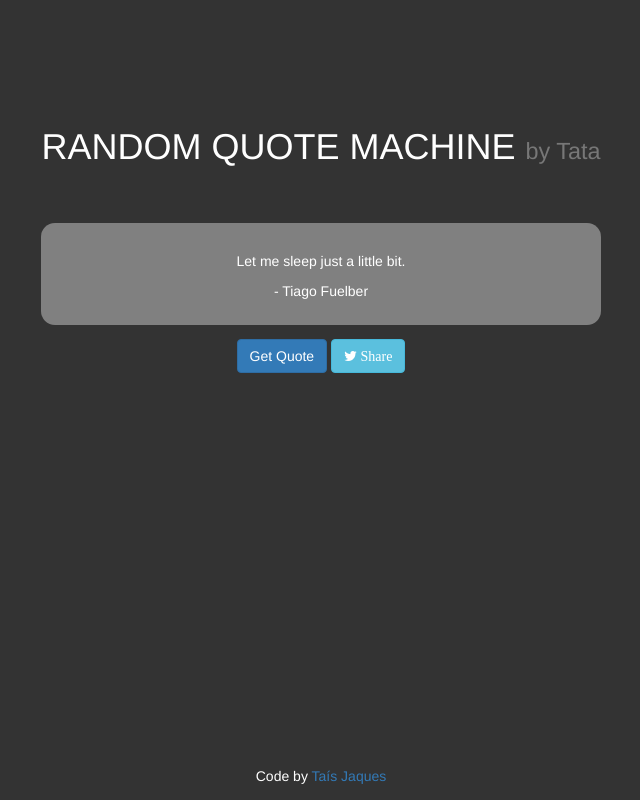
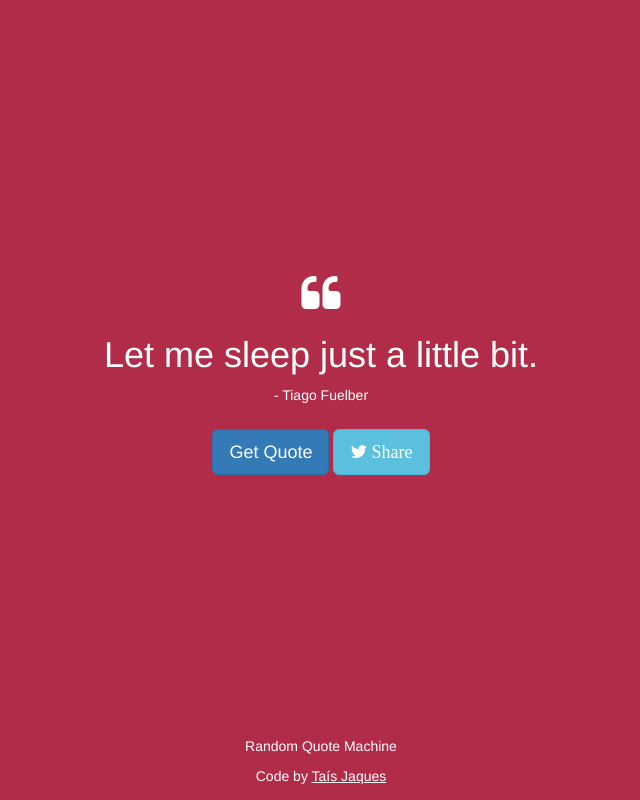
Before and after one commit to jaquestais/random-quote-machine, a plain HTML site: page index.html in a window 1280 px wide. Shown: the whole page, without its empty margins (319-959 px from the left). Drawn offline with nearby package versions, Linux system fonts and the light colour scheme.

Commit message:
Versão CSS rosa

```diff
--- a/index.html
+++ b/index.html
@@ -12,16 +12,22 @@
 <body>
 	<div  class="container-fluid text-center flex">
 		<div>
-			<h1>RANDOM QUOTE MACHINE <small>by Tata</small></h1>
 			<div class="boxQuote">
-				<p class="quote">Let me sleep just a little bit.</p>
+				<i class="fa fa-quote-left fa-3x" aria-hidden="true"></i>
+				<h1 class="quote">Let me sleep just a little bit.</h1>
 				<p class="author"> - Tiago Fuelber</p>
 			</div>
-			<button class="getQuote btn btn-primary">Get Quote</button>
-			<a role="button" class="twitter-share-button btn btn-info" href=""><i class="fa fa-twitter" aria-hidden="true"> Share</i></a>
+			<button class="getQuote btn btn-primary btn-lg">Get Quote</button>
+			<a role="button" class="twitter-share-button btn btn-info btn-lg" href=""><i class="fa fa-twitter" aria-hidden="true"> Share</i></a>
 		</div>
 	</div>
-	<footer class="text-center">Code by <a href="https://github.com/taisjaques" target="_blank">Taís Jaques</a></footer>
+	<footer class="text-center">
+		<p>Random Quote Machine</p>
+		Code by
+		<a href="https://github.com/taisjaques" target="_blank">
+		<u>Taís Jaques</u>
+		</a>
+	</footer>
 	<script src="https://ajax.googleapis.com/ajax/libs/jquery/3.1.1/jquery.min.js"></script>
 	<script src="https://maxcdn.bootstrapcdn.com/bootstrap/3.3.7/js/bootstrap.min.js" integrity="sha384-Tc5IQib027qvyjSMfHjOMaLkfuWVxZxUPnCJA7l2mCWNIpG9mGCD8wGNIcPD7Txa" crossorigin="anonymous"></script>
 	<script src="js/script.js"></script>
--- a/style.css
+++ b/style.css
@@ -1,20 +1,18 @@
 body {
-	background-color: #333;
+	background-color: #b12c49;
 	color: white;
 }
 
 .boxQuote {
-	margin-top: 4em;
 	margin-bottom: 1em;
 	padding: 2em 1em 1em 1em;
-	box-sizing: border-box;
-	background-color: gray;
-	border-radius: 1em;
 	color: white;
+	max-width: 1200px;
+	margin: 0 auto;
 }
 
 .flex {
-	height: 60vh;
+	height: 90vh;
 	display: flex;
 	justify-content: center;
 	align-items: center;
@@ -26,3 +24,7 @@ footer {
     bottom: 0;
     width: 100%;
 }
+
+a {
+	color: white;
+}
```
